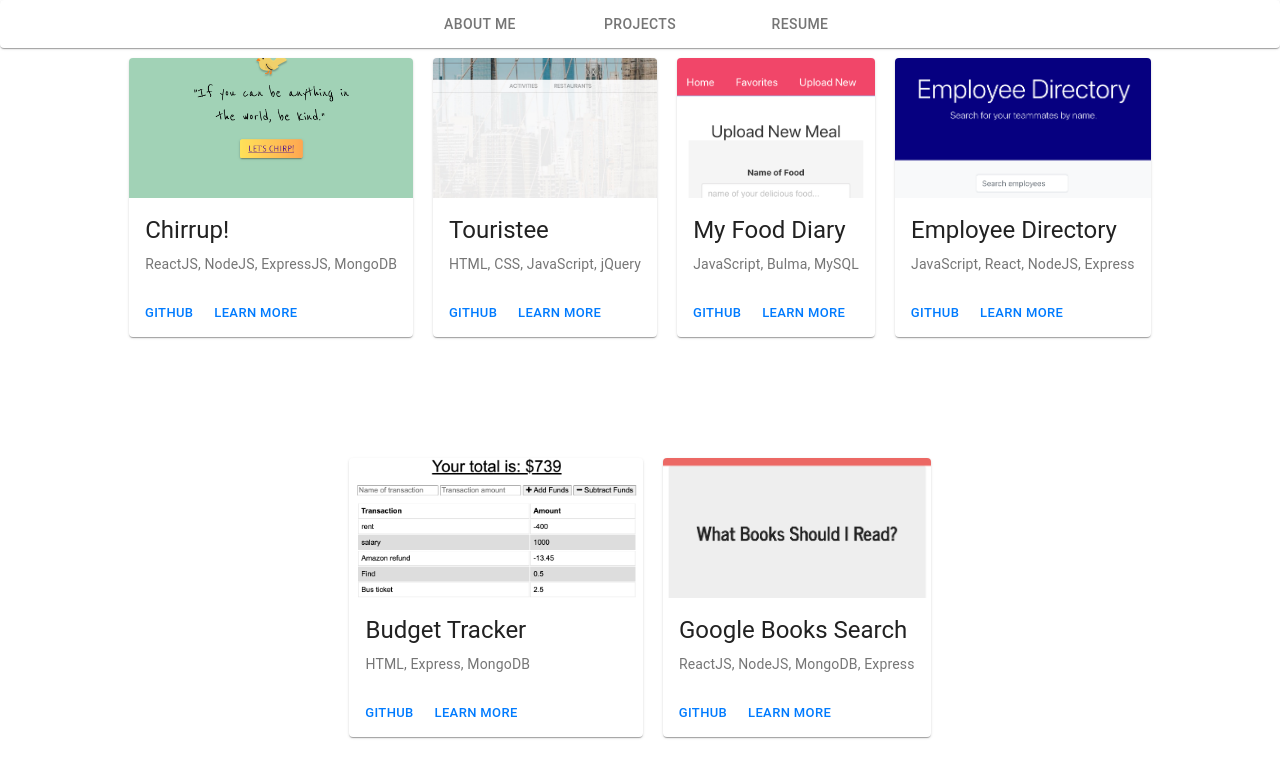
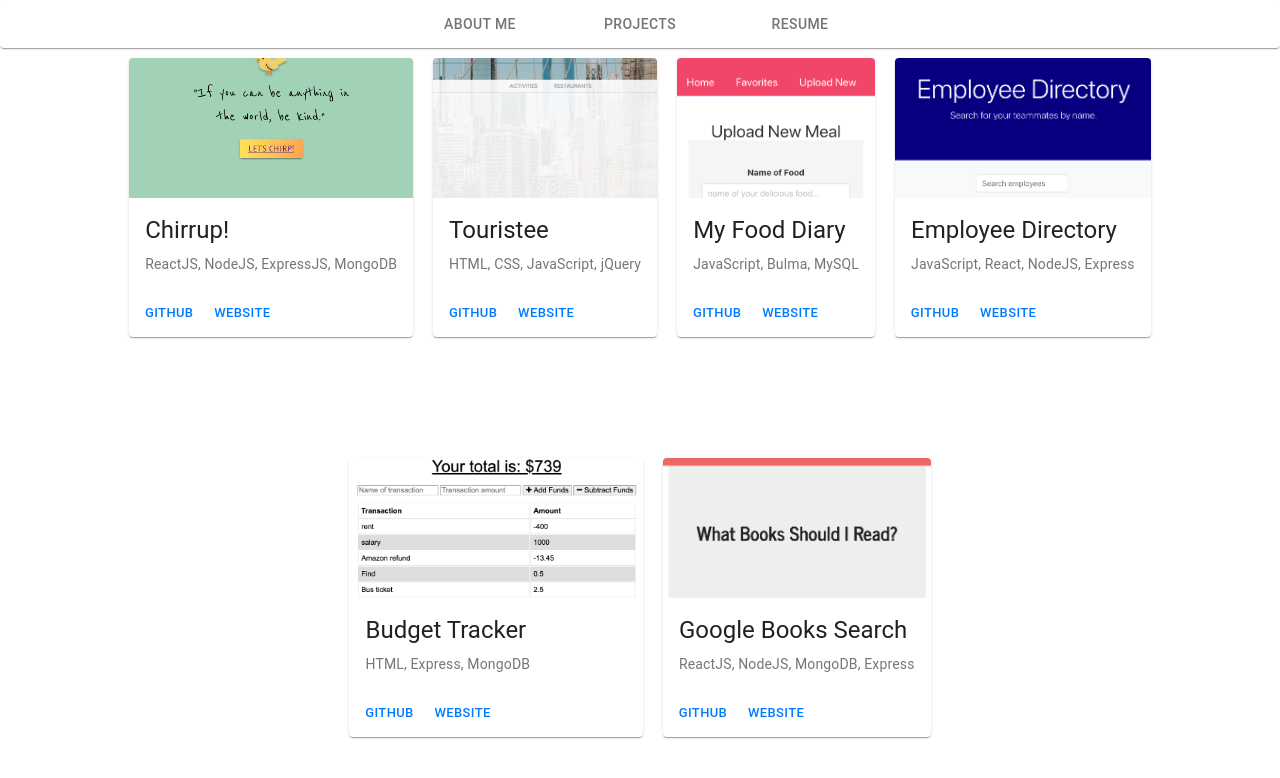
Before and after one commit to jiyoon9886/react-portfolio, a React (Create React App) app: page /projects in a window 1280 px wide. Shown: the top 778 px of the page. Built offline with nearby package versions, Linux system fonts and the light colour scheme.

Commit message:
modified button texts

```diff
--- a/src/components/ProjectCard.js
+++ b/src/components/ProjectCard.js
@@ -45,10 +45,10 @@ export default function ProjectCard({title, alt, description, image, demo, repo,
         </CardActionArea>
         <CardActions>
           <Button size='small' color='primary'>
-            <a href={repo}>Github</a>
+            <a href={repo}>GitHub</a>
           </Button>
           <Button size='small' color='primary'>
-            <a href={demo}>Learn More</a>
+            <a href={demo}>Website</a>
           </Button>
         </CardActions>
       </Card>
```
